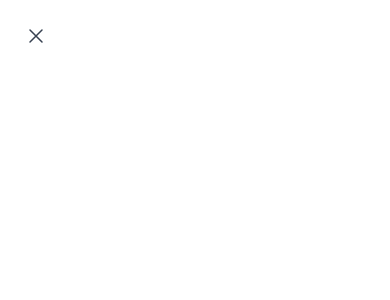
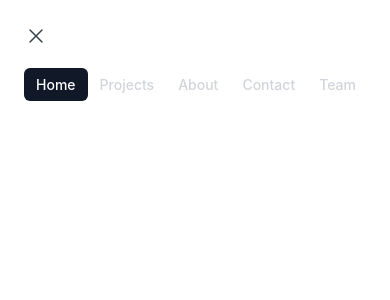
Before and after one commit to NerdLabs-UoM/nerdlabs-portfolio, a React (Create React App) app: page / in a window 390 px wide. Both pictures are taken after a click on the button "open main menu". Shown: the top 300 px of the page. Built offline with nearby package versions, Linux system fonts and the light colour scheme.

Commit message:
NavBar - Responsive

```diff
--- a/src/components/NavBar/DialogBox.jsx
+++ /dev/null
@@ -1,18 +0,0 @@
-import React from "react";
-import Dialog from "./DialogBox.module.css";
-
-const userNavigation = [
-  { name: 'Your Profile', href: '#' },
-  { name: 'Settings', href: '#' },
-  { name: 'Sign out', href: '#' },
-]
-
-function DialogBox(mobileMenuOpen,setMobileMenuOpen) {
-  return (
-
-      <></>
-
-  );
-}
-
-export default DialogBox;
--- a/src/components/NavBar/DialogBox.module.css
+++ /dev/null
@@ -1,8 +0,0 @@
-@tailwind base;
-@tailwind components;
-@tailwind utilities;
-
-
-.dialog_div{
-    @apply flex justify-center
-}
--- a/src/components/NavBar/NavBar.jsx
+++ b/src/components/NavBar/NavBar.jsx
@@ -2,11 +2,20 @@ import React from 'react'
 import NavLinks from './NavLinks'
 import NavLogo from './NavLogo'
 
+
+const navigation =[
+  { name: 'Home', href: '#', current: true },
+  { name: 'Projects', href: '#', current: false },
+  { name: 'About', href: '#', current: false },
+  { name: 'Contact', href: '#', current: false },
+  { name: 'Team', href: '#', current: false },
+]
+
 function NavBar() {
   return (
     <div className = 'flex items-center justify-around bg-black sm:h-12'>
-      <NavLogo/>
-      <NavLinks/>
+      <NavLogo navigation={navigation}/>
+      <NavLinks navigation={navigation}/>
     </div>
   )
 }
--- a/src/components/NavBar/NavBarMd.jsx
+++ b/src/components/NavBar/NavBarMd.jsx
@@ -1,15 +1,16 @@
-import React from "react";
-import { useState } from "react";
-import DialogBox from "./DialogBox";
+import React, { useState } from "react";
 import { Dialog } from "@headlessui/react";
 
-const userNavigation = [
-  { name: "Your Profile", href: "#" },
-  { name: "Settings", href: "#" },
-  { name: "Sign out", href: "#" },
-];
+const navigation =[
+  { name: 'Home', href: '#', current: true },
+  { name: 'Projects', href: '#', current: false },
+  { name: 'About', href: '#', current: false },
+  { name: 'Contact', href: '#', current: false },
+  { name: 'Team', href: '#', current: false },
+]
+
 function classNames(...classes) {
-  return classes.filter(Boolean).join(" ");
+  return classes.filter(Boolean).join(' ')
 }
 
 function NavBarMd() {
@@ -71,21 +72,25 @@ function NavBarMd() {
           </div>
 
           <div className="mt-6 flow-root">
-            <div className="-my-6 divide-y divide-gray-500/10">
-              <div className="space-y-2 py-6">
-                {userNavigation.map((user) => {
-                  <a
-                    key={user.name}
-                    href={user.href}
-                    className="-mx-3 block rounded-lg px-3 py-2 text-base font-semibold leading-7 text-gray-900 hover:bg-gray-50"
-                    aria-current={user.current ? "page" : undefined}
-                  >
-                    {user.name}
-                  </a>;
-                })}
+              <div className="-my-6 divide-y divide-gray-500/10">
+                <div className="space-y-2 py-6">
+                  {navigation.map((item) => (
+                    <a
+                      key={item.name}
+                      href={item.href}
+                      className={classNames(
+                        item.current
+                        ?"bg-gray-900 text-white"
+                        :"text-gray-300 hover:bg-violet-600 hover:text-white",
+                        "rounded-md px-3 py-2 text-sm font-medium"
+                      )}
+                    >
+                      {item.name}
+                    </a>
+                  ))}
+                </div>
               </div>
             </div>
-          </div>
         </Dialog.Panel>
       </Dialog>
     </div>
--- a/src/components/NavBar/NavLogo.jsx
+++ b/src/components/NavBar/NavLogo.jsx
@@ -3,7 +3,7 @@ import Logo from '../../assets/Logo'
 
 function NavLogo() {
   return (
-    <div className='border border-gray-800 rounded p-1'>
+    <div className=''>
         <Logo/>
     </div>
   )
```
